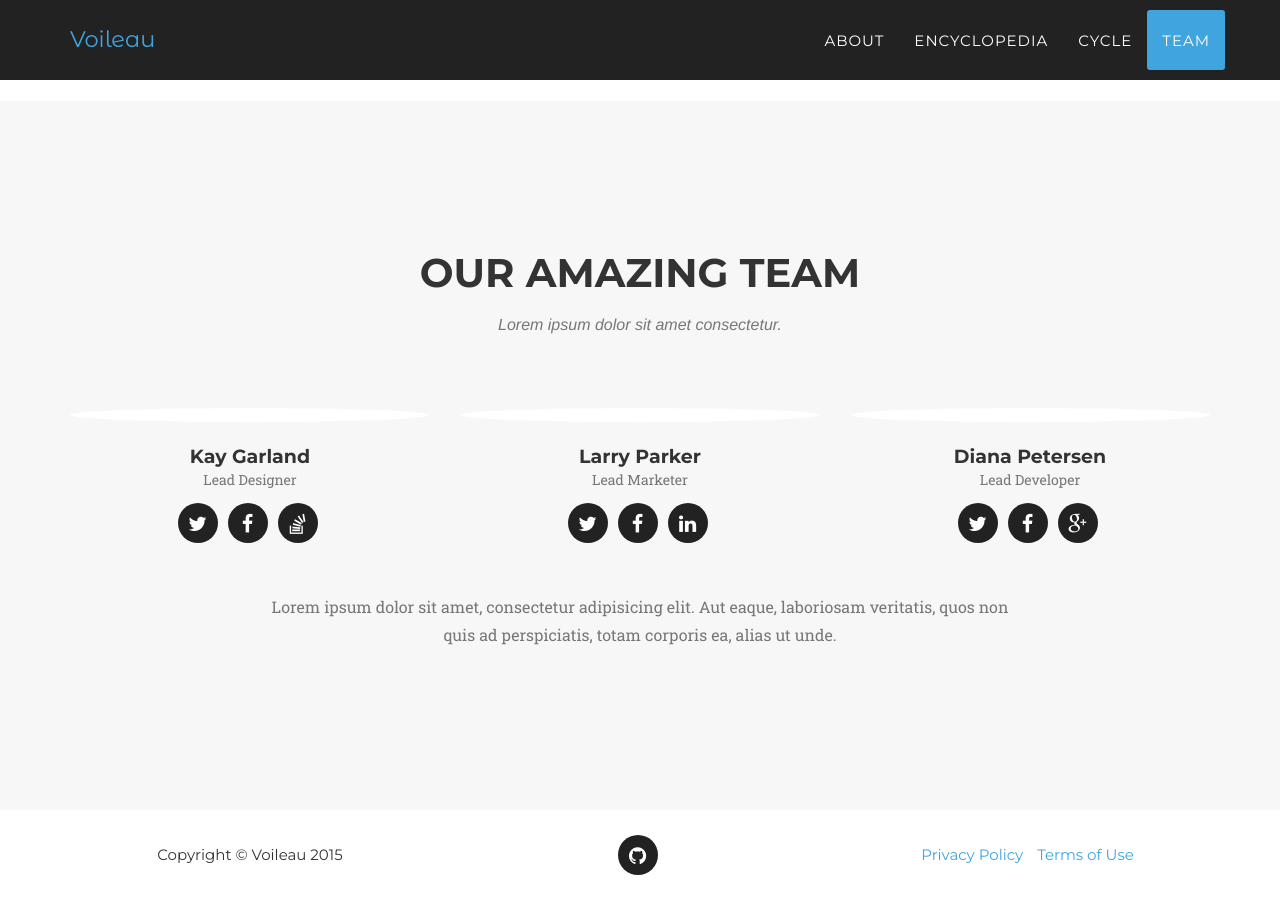
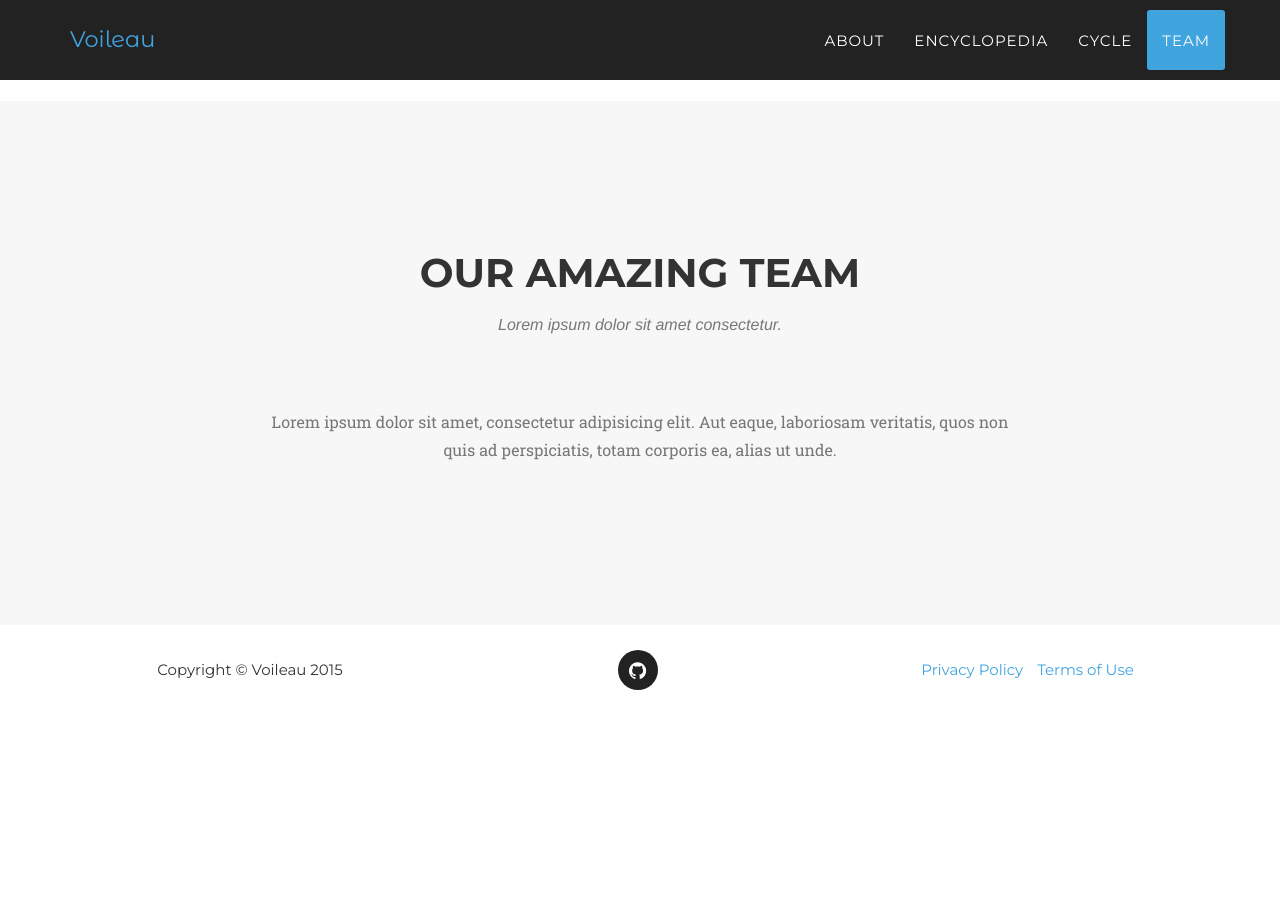
Before and after one commit to renyuanz/voileau, a Jekyll site: the page built from _posts/2014-07-17-project-2.md, in a window 1280 px wide and 900 px high, scrolled down 3890 px. Built offline with Jekyll 4.4.1, drawn with Linux system fonts in a browser that asks for light colours; some web fonts are replaced; after the commit the page ends 4605 px from its top, so only the background shows below that; part of the change alters nothing that is shown.

Commit message:
Modify team section

```diff
--- a/_config.yml
+++ b/_config.yml
@@ -1,5 +1,5 @@
 url: https://renyuanz.github.io
-baseurl: /voileau/
+baseurl: /voileau
 
 # Site settings
 title: Voileau
@@ -13,39 +13,39 @@ color:
   secondary-dark: 333
 
 # Team names, titles and social links
-people:
-- name: Kay Garland
-  pic: 1
-  position: Lead Designer
-  social:
-    - title: twitter
-      url: #
-    - title: facebook
-      url: #
-    - title: stack-overflow
-      url: #
-
-- name: Larry Parker
-  pic: 2
-  position: Lead Marketer
-  social:
-    - title: twitter
-      url: #
-    - title: facebook
-      url: #
-    - title: linkedin
-      url: #
-
-- name: Diana Petersen
-  pic: 3
-  position: Lead Developer
-  social:
-    - title: twitter
-      url: #
-    - title: facebook
-      url: #
-    - title: google-plus
-      url: #
+# people:
+# - name: Kay Garland
+#   pic: 1
+#   position: Lead Designer
+#   social:
+#     - title: twitter
+#       url: #
+#     - title: facebook
+#       url: #
+#     - title: stack-overflow
+#       url: #
+#
+# - name: Larry Parker
+#   pic: 2
+#   position: Lead Marketer
+#   social:
+#     - title: twitter
+#       url: #
+#     - title: facebook
+#       url: #
+#     - title: linkedin
+#       url: #
+#
+# - name: Diana Petersen
+#   pic: 3
+#   position: Lead Developer
+#   social:
+#     - title: twitter
+#       url: #
+#     - title: facebook
+#       url: #
+#     - title: google-plus
+#       url: #
 
 # Social networks usernames (many more available: google-plus, flickr, dribbble, pinterest, instagram, tumblr, linkedin, etc.)
 social:
--- a/_includes/modals.html
+++ b/_includes/modals.html
@@ -16,6 +16,7 @@
                             <hr class="star-primary">
                             <img src="img/portfolio/{{ post.img }}" class="img-responsive img-centered" alt="{{ post.alt }}">
                             <p>{{ post.description }}</p>
+                            {{ content }}
                             <ul class="list-inline item-details">
                                 <li>Client:
                                     <strong><a href="http://startbootstrap.com">{{ post.client }}</a>
```
Also changed, not shown: README.md (deleted).
